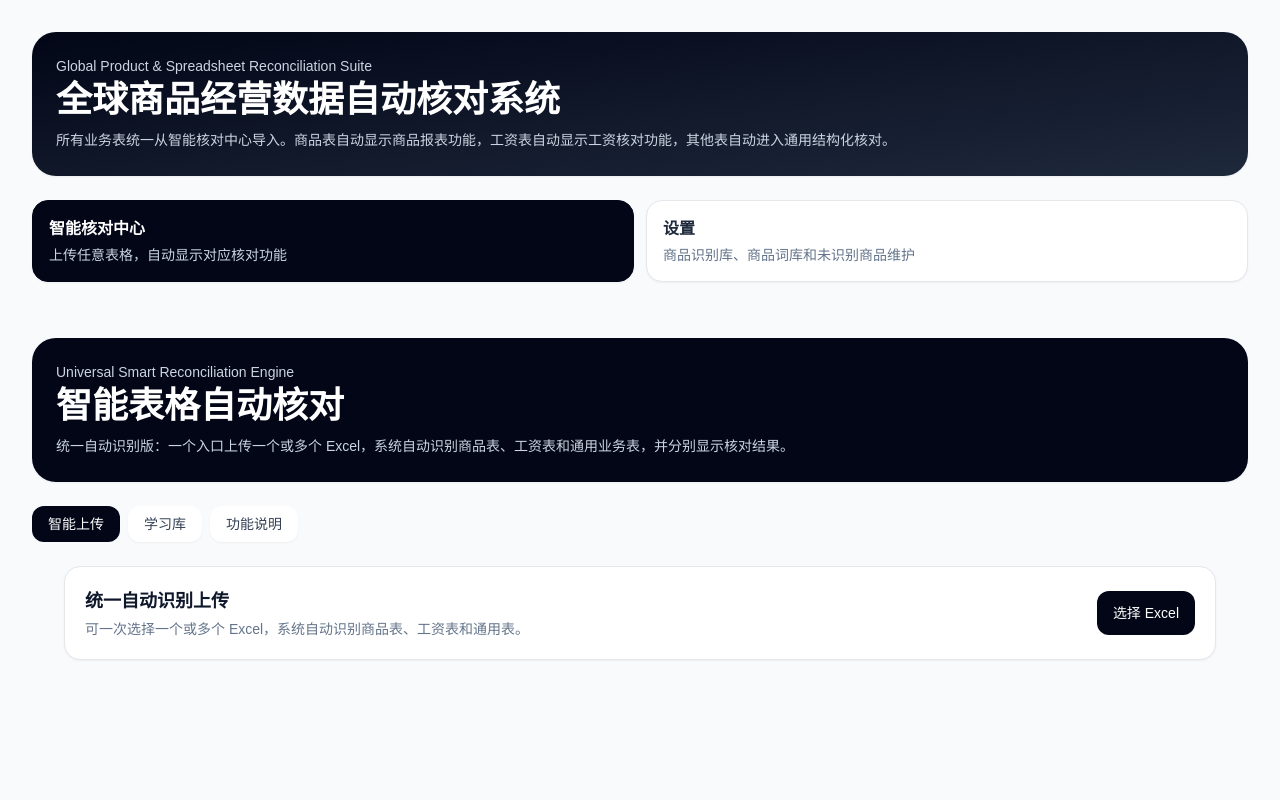
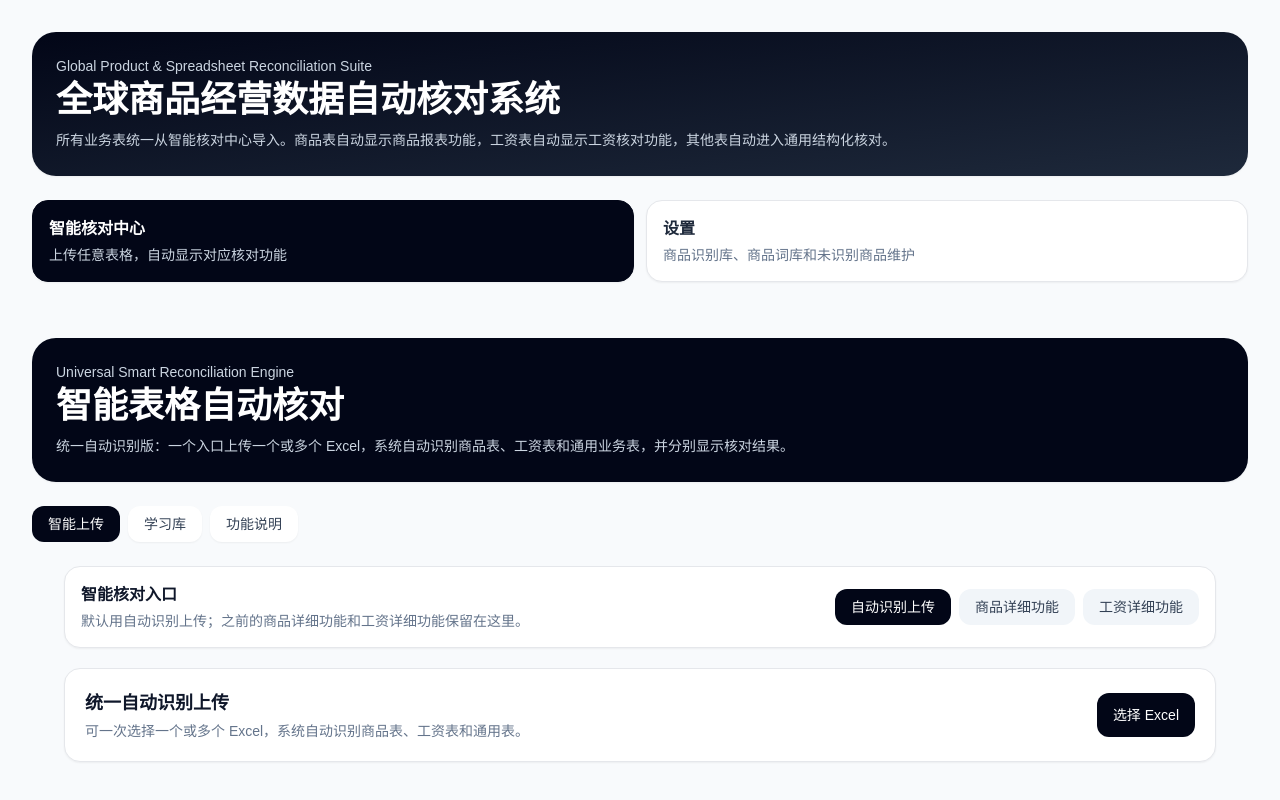
Before and after one commit to GrandpaNiuu/inventory-shift-web, a Next.js app: page / in a window 1280 px wide. Shown: the top 800 px of the page. Built offline with nearby package versions, Linux system fonts and the light colour scheme.

Commit message:
恢复商品和工资详细功能入口

```diff
--- a/app/UniversalSmartReportAppV6.tsx
+++ b/app/UniversalSmartReportAppV6.tsx
@@ -1,7 +1,33 @@
 "use client";
 
+import { useState } from "react";
 import MultiFileSmartUploadPanel from "./MultiFileSmartUploadPanel";
+import InventoryPageConfigurable from "./InventoryPageConfigurable";
+import PayrollReportApp from "./PayrollReportApp";
+
+type Mode = "auto" | "product" | "payroll";
 
 export default function UniversalSmartReportAppV6() {
-  return <MultiFileSmartUploadPanel />;
+  const [mode, setMode] = useState<Mode>("auto");
+
+  return <section className="space-y-5">
+    <div className="mx-auto max-w-7xl px-4 md:px-8">
+      <div className="rounded-2xl border bg-white p-4 shadow-sm">
+        <div className="flex flex-col gap-3 md:flex-row md:items-center md:justify-between">
+          <div>
+            <h2 className="text-base font-bold text-slate-900">智能核对入口</h2>
+            <p className="mt-1 text-sm text-slate-500">默认用自动识别上传；之前的商品详细功能和工资详细功能保留在这里。</p>
+          </div>
+          <div className="flex flex-wrap gap-2">
+            <button onClick={() => setMode("auto")} className={`rounded-xl px-4 py-2 text-sm font-medium ${mode === "auto" ? "bg-slate-950 text-white" : "bg-slate-100 text-slate-700"}`}>自动识别上传</button>
+            <button onClick={() => setMode("product")} className={`rounded-xl px-4 py-2 text-sm font-medium ${mode === "product" ? "bg-slate-950 text-white" : "bg-slate-100 text-slate-700"}`}>商品详细功能</button>
+            <button onClick={() => setMode("payroll")} className={`rounded-xl px-4 py-2 text-sm font-medium ${mode === "payroll" ? "bg-slate-950 text-white" : "bg-slate-100 text-slate-700"}`}>工资详细功能</button>
+          </div>
+        </div>
+      </div>
+    </div>
+    {mode === "auto" ? <MultiFileSmartUploadPanel /> : null}
+    {mode === "product" ? <InventoryPageConfigurable /> : null}
+    {mode === "payroll" ? <PayrollReportApp /> : null}
+  </section>;
 }
```
